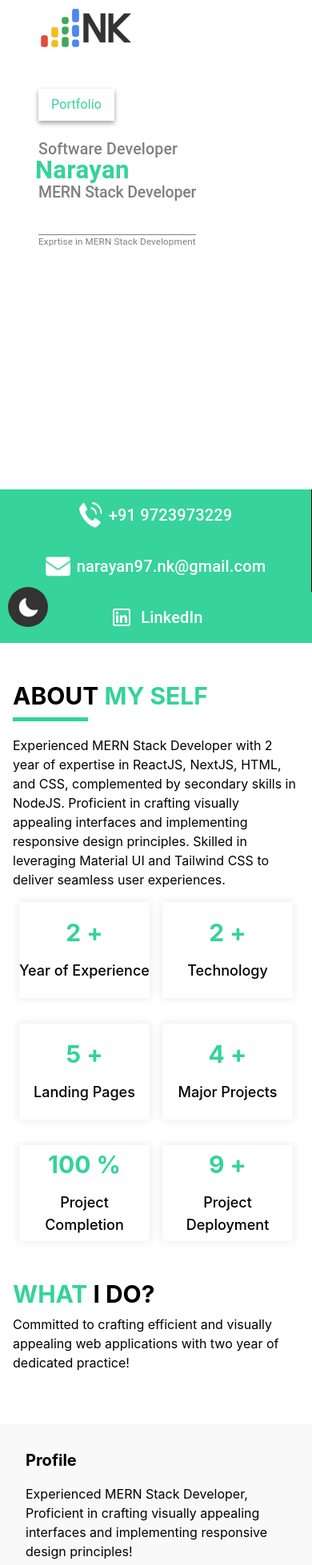
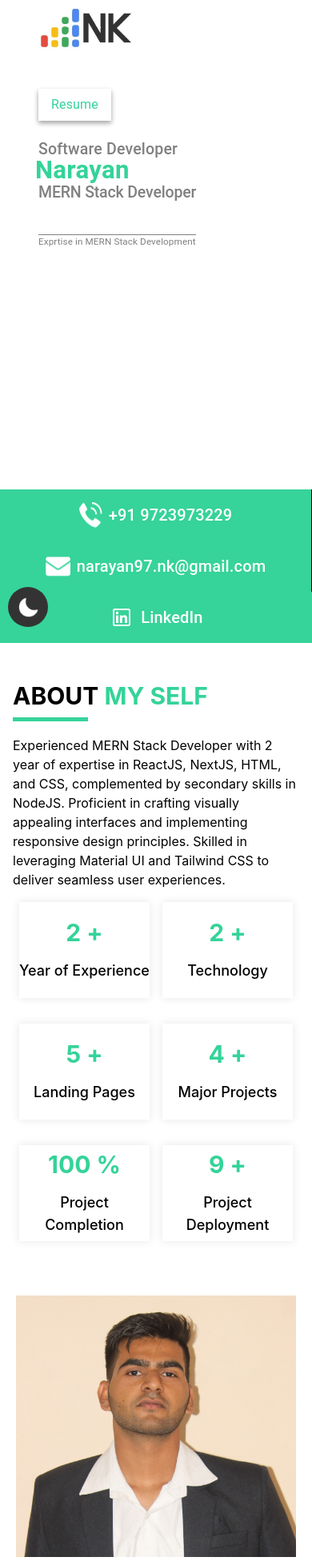
Before and after one commit to Narayan-Chowdhary/profile-page, a React (Create React App) app: page / in a window 390 px wide. Shown: the part 40-1997 px from the top of the page at 80% size. Built offline with nearby package versions, Linux system fonts and the light colour scheme.

Commit message:
added resume in first file

```diff
--- a/src/pages/slide1/index.jsx
+++ b/src/pages/slide1/index.jsx
@@ -87,7 +87,13 @@ export default function Slide1() {
                             }}
                             className="dark:bg-[#464444]"
                           >
-                            Portfolio
+                            <a
+                              href="assets/Narayan-Chowdhary-Resume.pdf"
+                              target="_blank"
+                              rel="noopener noreferrer"
+                            >
+                              Resume
+                            </a>
                           </Typography>
                         </Box>
                       </motion.div>
--- a/src/pages/slide2/index.jsx
+++ b/src/pages/slide2/index.jsx
@@ -41,17 +41,17 @@ export default function Slide2() {
   return (
     <>
       <div
-        className="lg:h-[100vh] flex mt-4 sm:mt-12 lg:mt-0 overflow-hidden"
+        className="lg:h-[100vh] flex mt-4 sm:mt-12 lg:mt-0 overflow-hidden lg:flex-row flex-col"
         ref={ref}
       >
-        <div className="lg:w-[42%] xl:w-[48%] 2xl:w-[41%] h-[100vh] overflow-visible hidden lg:block">
+        <div className="lg:w-[42%] xl:w-[48%] 2xl:w-[41%] lg:h-[100vh] overflow-visible block lg:order-1 order-2 p-5 ">
           <img
             src={LeftImage}
             className="h-full w-auto overflow-visible object-contain"
           />
           {/*<div className="bg-[#34d399] h-full">.</div> */}
         </div>
-        <div className="lg:w-[58%] xl:w-[52%] 2xl:w-[59%] py-8 lg:py-4 px-4 md:mx-16 lg:ml-0 md:flex md:flex-col md:justify-evenly custom_translate">
+        <div className="lg:order-2 order-1 lg:w-[58%] xl:w-[52%] 2xl:w-[59%] py-8 lg:py-4 px-4 md:mx-16 lg:ml-0 md:flex md:flex-col md:justify-evenly custom_translate">
           <div>
             <div className="text-3xl 2xl:text-5xl lg:text-4xl font-bold flex">
               <div
--- a/src/pages/slide6/box.jsx
+++ b/src/pages/slide6/box.jsx
@@ -1,7 +1,6 @@
 import HtmlIcon from "../../assests/images/slide-6/html.png";
 import CssIcon from "../../assests/images/slide-6/css.png";
 import ReactIcon from "../../assests/images/slide-6/react.png";
-import JQueryIcon from "../../assests/images/slide-6/jquery.png";
 import NextIcon from "../../assests/images/slide-6/Next.js.svg";
 
 import NodeIcon from "../../assests/images/slide-6/node.png";
```
Also changed, not shown: 1 other file (tests, documents, lock files or other folders).
